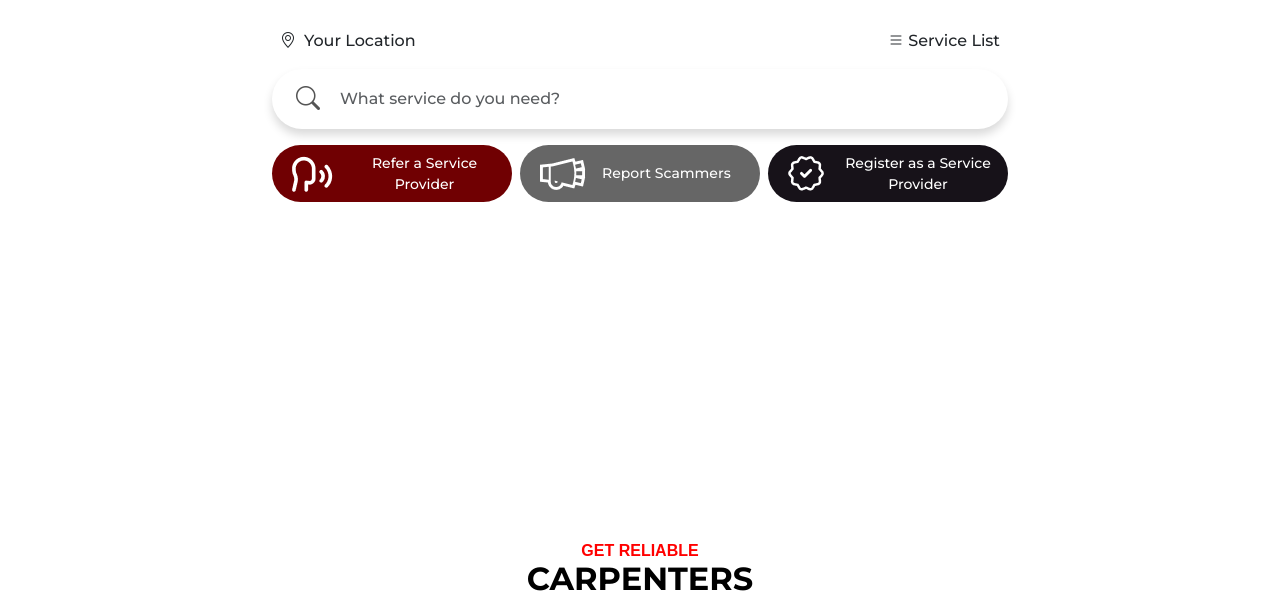
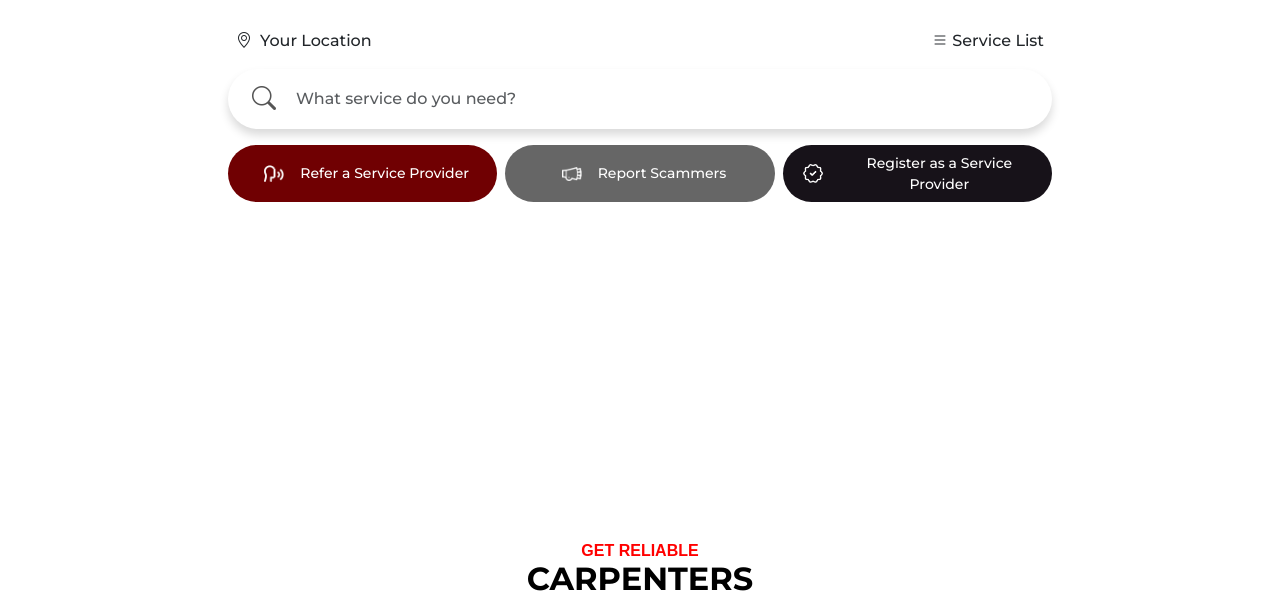
Before and after one commit to Kingno3l/baton-test, a plain HTML site: page index.html in a window 1280 px wide. Shown: the part 189-800 px from the top of the page. Drawn offline with nearby package versions, Linux system fonts and the light colour scheme.

Commit message:
corrected button

```diff
--- a/index.html
+++ b/index.html
@@ -146,6 +146,28 @@
             opacity: 0.9;
         }
 
+        /* Fix spacing between icon and text in buttons */
+.fixed-button img {
+    height: 20px;
+    width: 20px;
+    object-fit: contain;
+}
+
+/* Ensure uniform width for all buttons */
+.fixed-button {
+    flex: 1;
+    min-width: 180px; /* Prevent squishing on smaller screens */
+    justify-content: center;
+}
+
+/* Add red border on input focus */
+.search-bar input:focus {
+    border: 2px solid #a00000;
+    border-radius: 40px;
+    outline: none;
+}
+
+
 
 
         /* Mobile: Black background */
@@ -245,6 +267,7 @@
                 font-weight: 800;
             }
         }
+
     </style>
 </head>
 
@@ -264,7 +287,7 @@
     </div>
 
     <!-- Search Bar -->
-    <div class="container">
+    <div class="">
         <div class="row justify-content-center mb-3">
             <div class="col-lg-8 col-md-10 col-12">
                 <div class="d-flex align-items-center p-2 bg-white location-service">
@@ -272,12 +295,14 @@
                     <span class="me-auto">Your Location</span>
                     <span class="ms-auto"><i class="bi bi-list"></i> Service List</span>
                 </div>
-
+<form>
                 <div class="d-flex align-items-center search-bar bg-white mt-2">
                     <i class="bi bi-search search-icon me-2"></i>
                     <input type="text" class="form-control shadow-none" placeholder="What service do you need?" />
 
                 </div>
+
+                </form>
             </div>
         </div>
 
```
